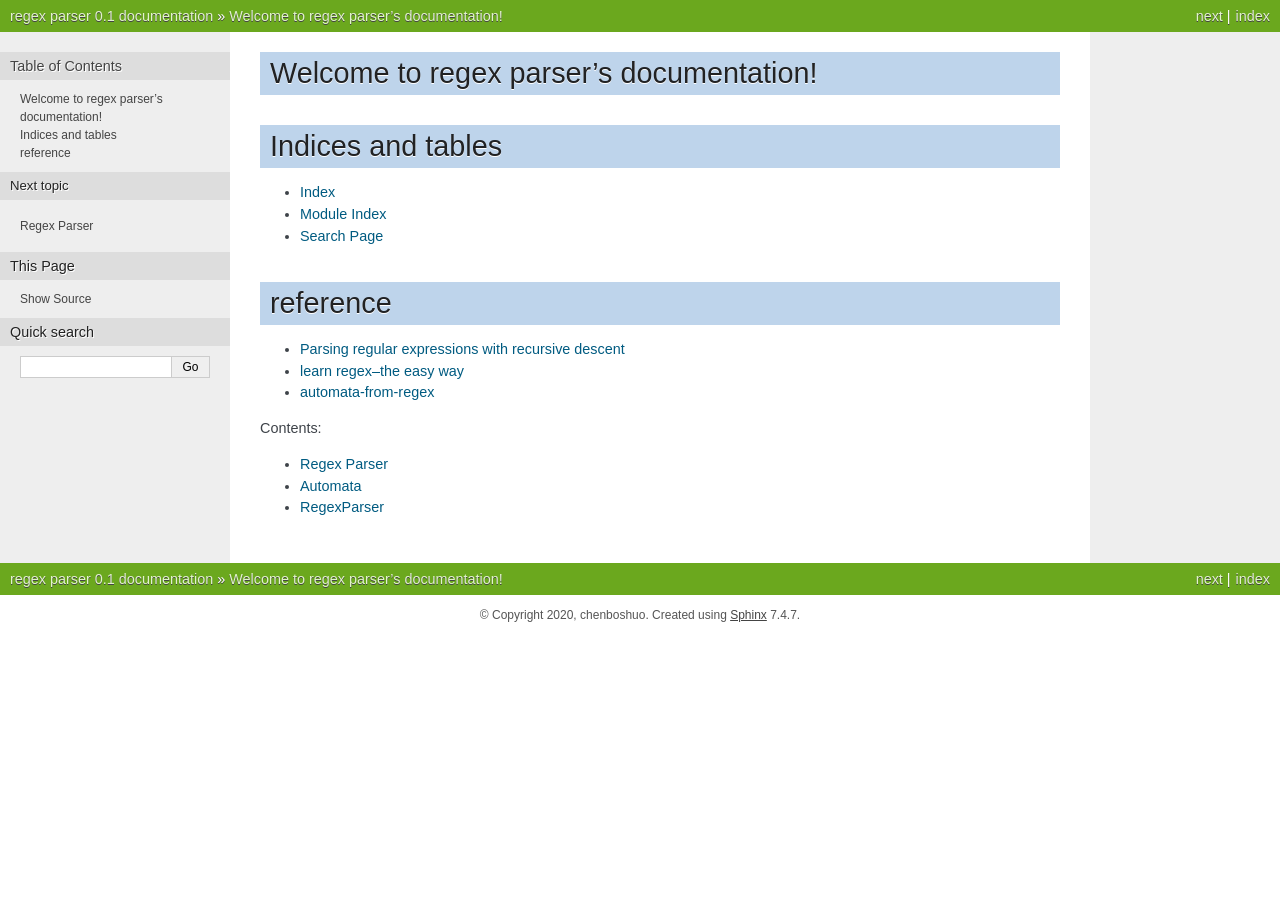
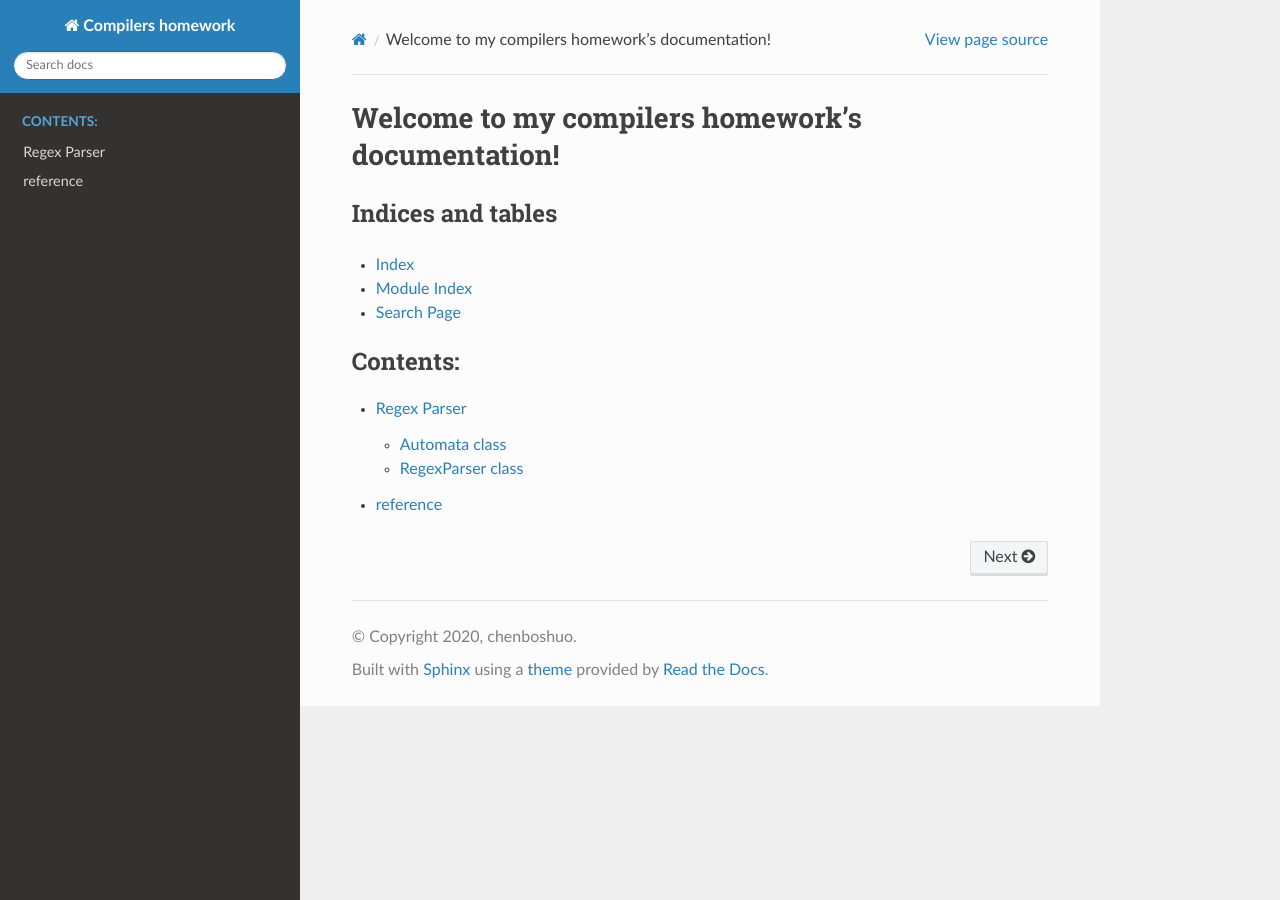
Before and after one commit to chenboshuo/compilers_homework, a Sphinx documentation site: the page built from docs/source/index.rst, in a window 1280 px wide. Built offline with Sphinx 7.4.7 and the Read the Docs theme 2.0.0, drawn with Linux system fonts in a browser that asks for light colours; formulas are drawn with MathJax 3.

Commit message:
:memo: change theme and chenge the contents.

```diff
--- a/docs/source/conf.py
+++ b/docs/source/conf.py
@@ -12,12 +12,13 @@
 #
 import os
 import sys
+import sphinx_rtd_theme
 sys.path.insert(0, os.path.abspath('../../regex_parser'))
 
 
 # -- Project information -----------------------------------------------------
 
-project = 'regex parser'
+project = "Compilers homework"
 copyright = '2020, chenboshuo'
 author = 'chenboshuo'
 
@@ -33,7 +34,8 @@ release = '0.1'
 extensions = [
     'sphinx.ext.autodoc',
     'sphinx.ext.imgmath' ,
-    'sphinx.ext.viewcode'
+    'sphinx.ext.viewcode',
+    "sphinx_rtd_theme"
 ]
 
 # Add any paths that contain templates here, relative to this directory.
@@ -50,7 +52,7 @@ exclude_patterns = []
 # The theme to use for HTML and HTML Help pages.  See the documentation for
 # a list of builtin themes.
 #
-html_theme = 'nature'
+html_theme = "sphinx_rtd_theme"
 
 # Add any paths that contain custom static files (such as style sheets) here,
 # relative to this directory. They are copied after the builtin static files,
--- a/docs/source/index.rst
+++ b/docs/source/index.rst
@@ -3,23 +3,15 @@
    You can adapt this file completely to your liking, but it should at least
    contain the root `toctree` directive.
 
-Welcome to regex parser's documentation!
+Welcome to my compilers homework's documentation!
 ========================================
 
 Indices and tables
-==================
+-------------------------------------------
 
 * :ref:`genindex`
 * :ref:`modindex`
 * :ref:`search`
-
-
-reference
-=======================
-
-*  `Parsing regular expressions with recursive descent <http://matt.might.net/articles/parsing-regex-with-recursive-descent/>`_
-*  `learn regex--the easy way <https://github.com/ziishaned/learn-regex>`_
-*  `automata-from-regex <https://github.com/sdht0/automata-from-regex>`_
 
 
 .. toctree::
--- /dev/null
+++ b/docs/source/reference.rst
@@ -0,0 +1,6 @@
+reference
+=============
+
+*  `Parsing regular expressions with recursive descent <http://matt.might.net/articles/parsing-regex-with-recursive-descent/>`_
+*  `learn regex--the easy way <https://github.com/ziishaned/learn-regex>`_
+*  `automata-from-regex <https://github.com/sdht0/automata-from-regex>`_
--- a/docs/source/regex_parser.rst
+++ b/docs/source/regex_parser.rst
@@ -9,25 +9,23 @@ Regex Parser
    :caption: Contents:
 
 
-
-
-Automata
-============
+Automata class
+-------------------
  .. autoclass:: Automata.Automata
    :members:
 
  .. raw:: latex
 
-     \section{Source Code}
-     \lstinputlisting{../../../src/Automata.py}
+     \subsection{Source Code}
+     \lstinputlisting{../../../regex_parser/Automata.py}
 
 
-RegexParser
-============
+RegexParser class
+-----------------
  .. autoclass:: RegexParser.RegexParser
    :members:
 
  .. raw:: latex
 
-     \section{Source Code}
-     \lstinputlisting{../../../src/RegexParser.py}
+     \subsection{Source Code}
+     \lstinputlisting{../../../regex_parser/RegexParser.py}
```
Also changed, not shown: other parts of docs/source/index.rst (+1 -0 lines).
